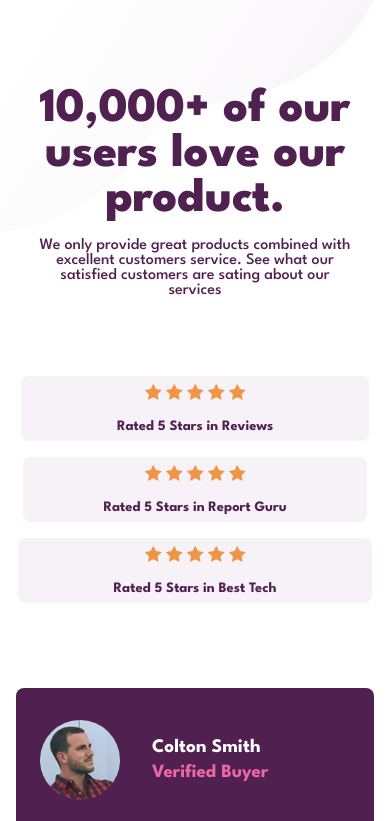
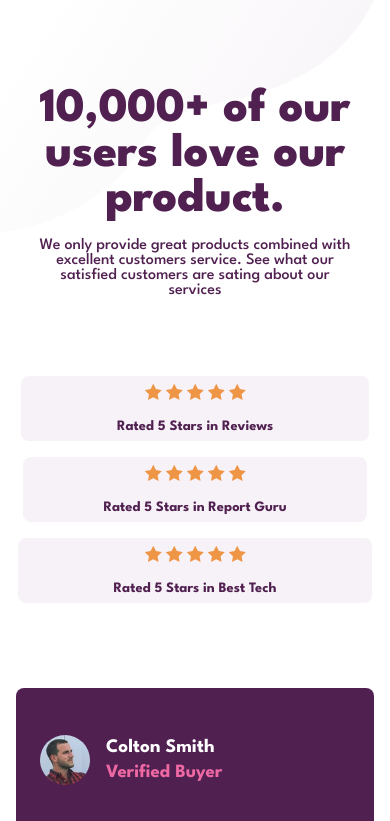
Before and after one commit to Sefat-Khan/Social-proof-section, a plain HTML site: page index.html in a window 390 px wide. Shown: the top 821 px of the page. Drawn offline with Linux system fonts and the light colour scheme; a web font is replaced by a local one.

Commit message:
Add files via upload

```diff
--- a/style.css
+++ b/style.css
@@ -24,7 +24,7 @@ main{
     max-width: 100%;
     display: grid;
     grid-template-rows: repeat(2, 1fr);
-
+    padding: 0 3rem;
 }
 .summary{
     height: auto;
@@ -133,6 +133,7 @@ main{
 @media (max-width:600px) {
     main{
         height: 100rem;
+        padding: 0 0;
     }
     .summary{
         grid-template-columns: 1fr;
@@ -176,5 +177,13 @@ main{
         height: 16rem;
         padding: 1.5rem;
     }
+    .profile{
+        width: 250px;
+        gap: 1rem;
+    }
+    .profile img{
+        width: 50px;
+        height: 50px;
+    }
 
 }
```
